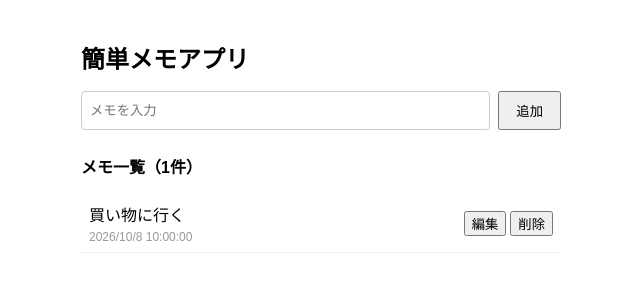
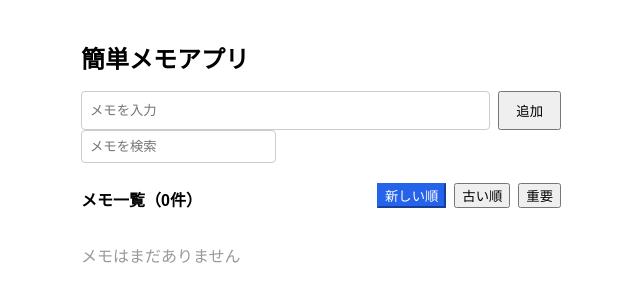
Before and after one commit to KimiyukiYamauchi/memo.react.tl, a React (Vite) app: page / in a window 1280 px wide. Shown: the top 302 px of the page, without its empty margins (319-959 px from the left). Built offline with nearby package versions, Linux system fonts and the light colour scheme.

Commit message:
React版

```diff
--- a/src/App.module.css
+++ b/src/App.module.css
@@ -40,6 +40,13 @@
   margin-top: 24px;
 }
 
+.listHeader {
+  display: flex;
+  align-items: center;
+  justify-content: space-between;
+  gap: 12px;
+}
+
 .empty {
   color: #999;
 }
@@ -51,15 +58,25 @@
 
 .memoItem {
   display: flex;
-  justify-content: space-between;
-  align-items: center;
+  align-items: flex-start;
   gap: 8px;
   padding: 8px;
   border-bottom: 1px solid #eee;
 }
 
+.important {
+  background-color: #fff3cd;
+}
+
 .memoText {
   margin: 0;
+  overflow-wrap: anywhere;
+  word-break: break-word;
+}
+
+.memoContent {
+  flex: 1;
+  min-width: 0;
 }
 
 .date {
@@ -72,4 +89,24 @@
   display: flex;
   gap: 4px;
   flex-shrink: 0;
+  flex-wrap: wrap;
 }
+
+.sortButtons {
+  display: flex;
+  gap: 8px;
+}
+
+.selected {
+  color: #fff;
+  background-color: #2563eb;
+  border-color: #2563eb;
+}
+
+.pagination {
+  display: flex;
+  align-items: center;
+  justify-content: center;
+  gap: 12px;
+  margin-top: 16px;
+}
--- a/src/App.tsx
+++ b/src/App.tsx
@@ -1,31 +1,286 @@
 import styles from "./App.module.css";
+import { useEffect, useRef, useState } from "react";
+import type { KeyboardEvent, SubmitEvent } from "react";
 
-// ここに処理を記述する
-// （下のJSXは完成イメージです。stateとmap()を使って書き換えていきましょう）
+type Memo = {
+  id: number;
+  text: string;
+  createdAt: string;
+  createdAtTimestamp: number;
+  updatedAt: string;
+  important: boolean;
+};
+
+const storageKey = "memo-list";
+const memosPerPage = 6;
 
 function App() {
+  const [input, setInput] = useState("");
+  const [memos, setMemos] = useState<Memo[]>(() => {
+    const savedMemos = localStorage.getItem(storageKey);
+    if (!savedMemos) {
+      return [];
+    }
+
+    try {
+      return JSON.parse(savedMemos) as Memo[];
+    } catch (error) {
+      console.error("メモの読み込みに失敗しました", error);
+      return [];
+    }
+  });
+  const [error, setError] = useState(false);
+  const [editingId, setEditingId] = useState<number | null>(null);
+  const [searchText, setSearchText] = useState("");
+  const [sortOrder, setSortOrder] = useState<
+    "important" | "newest" | "oldest"
+  >("newest");
+  const [currentPage, setCurrentPage] = useState(1);
+  const nextId = useRef(
+    memos.reduce((maxId, memo) => Math.max(maxId, memo.id), -1) + 1,
+  );
+  const inputRef = useRef<HTMLInputElement>(null);
+
+  useEffect(() => {
+    if (editingId !== null) {
+      inputRef.current?.focus();
+    }
+  }, [editingId]);
+
+  useEffect(() => {
+    localStorage.setItem(storageKey, JSON.stringify(memos));
+  }, [memos]);
+
+  const handleSubmit = (event: SubmitEvent<HTMLFormElement>) => {
+    event.preventDefault();
+
+    if (!input.trim()) {
+      setError(true);
+      return;
+    }
+
+    if (editingId !== null) {
+      const updatedAt = new Date().toLocaleString("ja-JP");
+      setMemos((currentMemos) =>
+        currentMemos.map((memo) =>
+          memo.id === editingId ? { ...memo, text: input, updatedAt } : memo,
+        ),
+      );
+      setEditingId(null);
+    } else {
+      const createdAtTimestamp = Date.now();
+      const createdAt = new Date(createdAtTimestamp).toLocaleString("ja-JP");
+      setMemos((currentMemos) => [
+        ...currentMemos,
+        {
+          id: nextId.current++,
+          text: input,
+          createdAt,
+          createdAtTimestamp,
+          updatedAt: createdAt,
+          important: false,
+        },
+      ]);
+    }
+
+    setInput("");
+    setError(false);
+  };
+
+  const handleDelete = (idToDelete: number) => {
+    setMemos((currentMemos) =>
+      currentMemos.filter((memo) => memo.id !== idToDelete),
+    );
+    if (editingId === idToDelete) {
+      setEditingId(null);
+      setInput("");
+      setError(false);
+    }
+  };
+
+  const handleEdit = (memoToEdit: Memo) => {
+    setInput(memoToEdit.text);
+    setEditingId(memoToEdit.id);
+    setError(false);
+  };
+
+  const handleCancel = () => {
+    setInput("");
+    setEditingId(null);
+    setError(false);
+  };
+
+  const handleInputKeyDown = (event: KeyboardEvent<HTMLInputElement>) => {
+    if (event.key === "Escape" && editingId !== null) {
+      event.preventDefault();
+      handleCancel();
+      return;
+    }
+
+    if (event.key === "Enter" && event.nativeEvent.isComposing) {
+      event.preventDefault();
+    }
+  };
+
+  const handleToggleImportant = (idToToggle: number) => {
+    setMemos((currentMemos) =>
+      currentMemos.map((memo) =>
+        memo.id === idToToggle
+          ? { ...memo, important: !memo.important }
+          : memo,
+      ),
+    );
+  };
+
+  const displayedMemos = [...memos]
+    .filter((memo) => memo.text.includes(searchText))
+    .sort((a, b) => {
+      if (sortOrder === "important" && a.important !== b.important) {
+        return a.important ? -1 : 1;
+      }
+
+      return sortOrder === "oldest"
+        ? a.createdAtTimestamp - b.createdAtTimestamp
+        : b.createdAtTimestamp - a.createdAtTimestamp;
+    });
+  const totalPages = Math.ceil(displayedMemos.length / memosPerPage);
+  const pagedMemos = displayedMemos.slice(
+    (currentPage - 1) * memosPerPage,
+    currentPage * memosPerPage,
+  );
+
+  useEffect(() => {
+    if (totalPages > 0 && currentPage > totalPages) {
+      setCurrentPage(totalPages);
+    }
+  }, [currentPage, totalPages]);
+
   return (
     <div className={styles.container}>
       <h1 className={styles.title}>簡単メモアプリ</h1>
 
-      <div className={styles.form}>
-        <input className={styles.input} placeholder="メモを入力" />
-        <button className={styles.addButton}>追加</button>
+      <form className={styles.form} onSubmit={handleSubmit}>
+        <input
+          ref={inputRef}
+          className={`${styles.input} ${error ? styles.error : ""}`}
+          value={input}
+          onChange={(event) => {
+            setInput(event.target.value);
+            setError(false);
+          }}
+          onKeyDown={handleInputKeyDown}
+          placeholder="メモを入力"
+        />
+        <button className={styles.addButton} type="submit">
+          {editingId === null ? "追加" : "保存"}
+        </button>
+      </form>
+      {error && <p className={styles.errorMessage}>メモを入力してください</p>}
+      {editingId !== null && (
+        <button type="button" onClick={handleCancel}>
+          キャンセル
+        </button>
+      )}
+
+      <input
+        className={styles.input}
+        value={searchText}
+        onChange={(event) => {
+          setSearchText(event.target.value);
+          setCurrentPage(1);
+        }}
+        placeholder="メモを検索"
+        aria-label="メモを検索"
+      />
+      <div className={styles.listHeader}>
+        <p className={styles.subtitle}>メモ一覧（{memos.length}件）</p>
+        <div className={styles.sortButtons}>
+          {[
+            { value: "newest", label: "新しい順" },
+            { value: "oldest", label: "古い順" },
+            { value: "important", label: "重要" },
+          ].map((option) => (
+            <button
+              className={sortOrder === option.value ? styles.selected : ""}
+              key={option.value}
+              type="button"
+              onClick={() => {
+                setSortOrder(
+                  option.value as "important" | "newest" | "oldest",
+                );
+                setCurrentPage(1);
+              }}
+            >
+              {option.label}
+            </button>
+          ))}
         </div>
-
-      <p className={styles.subtitle}>メモ一覧（1件）</p>
+      </div>
+      {memos.length === 0 ? (
+        <p className={styles.empty}>メモはまだありません</p>
+      ) : displayedMemos.length === 0 ? (
+        <p className={styles.empty}>該当するメモはありません</p>
+      ) : (
         <ul className={styles.memoList}>
-        <li className={styles.memoItem}>
-          <div>
-            <p className={styles.memoText}>買い物に行く</p>
-            <p className={styles.date}>2026/10/8 10:00:00</p>
+          {pagedMemos.map((memo) => (
+            <li
+              className={`${styles.memoItem} ${
+                memo.important ? styles.important : ""
+              }`}
+              key={memo.id}
+            >
+              <input
+                type="checkbox"
+                checked={memo.important}
+                onChange={() => handleToggleImportant(memo.id)}
+                aria-label="重要なメモにする"
+              />
+              <div className={styles.memoContent}>
+                <p className={styles.memoText}>{memo.text}</p>
+                <p className={styles.date}>
+                  作成: {memo.createdAt} / 更新: {memo.updatedAt}
+                </p>
               </div>
               <div className={styles.buttons}>
-            <button>編集</button>
-            <button>削除</button>
+                <button type="button" onClick={() => handleEdit(memo)}>
+                  編集
+                </button>
+                <button
+                  type="button"
+                  onClick={() => {
+                    if (window.confirm("削除しますか？")) {
+                      handleDelete(memo.id);
+                    }
+                  }}
+                >
+                  削除
+                </button>
               </div>
             </li>
+          ))}
         </ul>
+      )}
+      {totalPages > 1 && (
+        <div className={styles.pagination}>
+          <button
+            type="button"
+            disabled={currentPage === 1}
+            onClick={() => setCurrentPage((page) => page - 1)}
+          >
+            前へ
+          </button>
+          <span>
+            {currentPage} / {totalPages}
+          </span>
+          <button
+            type="button"
+            disabled={currentPage === totalPages}
+            onClick={() => setCurrentPage((page) => page + 1)}
+          >
+            次へ
+          </button>
+        </div>
+      )}
     </div>
   );
 }
```
Lines whose indentation alone changed are shown as unchanged.
